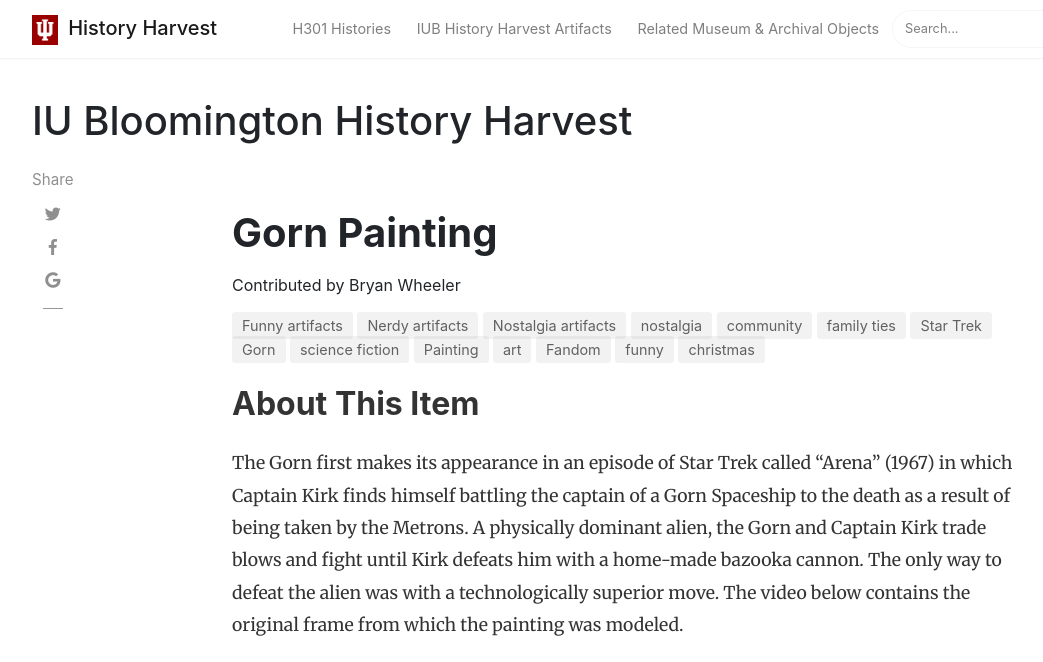
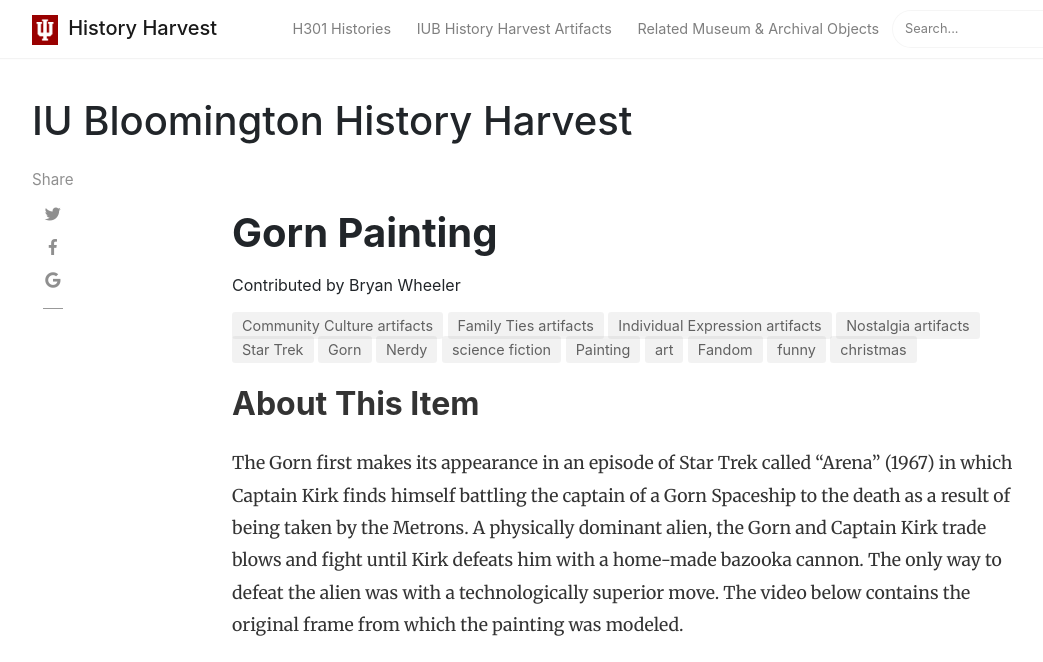
Before and after one commit to H301HistoryHarvest/H301HistoryHarvest, a Jekyll site: the page built from _items/2019-10-09-0005.md, in a window 1280 px wide and 900 px high, cut to the strip 0-662 px from the top of the window. Shown: the whole strip, without its empty margins (53-1096 px from the left). Built offline with Jekyll 4.4.1, drawn with Linux system fonts in a browser that asks for light colours; nearby versions of some CDN libraries; comment, search, counter and statistics services are not loaded.

Commit message:
Update 2019-10-09-0005.md

```diff
--- a/_items/2019-10-09-0005.md
+++ b/_items/2019-10-09-0005.md
@@ -10,8 +10,8 @@ itemsubject: Painting
 itemdate: ca. 2018
 itemtype: Physical Object
 shortdesc: Hand-painte custom painting of the Gorn from Star Trek
-categories: [ Nostalgia,Funny,Nerdy ]
-tags: [nostalgia, community, family ties, Star Trek, Gorn, science fiction, Painting, art, Fandom, funny, christmas ]
+categories: [ Community Culture, Nostalgia, Individual Expression, Family Ties]
+tags: [Star Trek, Gorn, Nerdy,  science fiction, Painting, art, Fandom, funny, christmas ]
 ---
 
 ## About This Item
```
